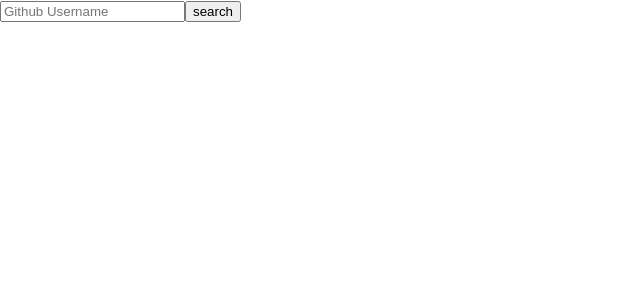
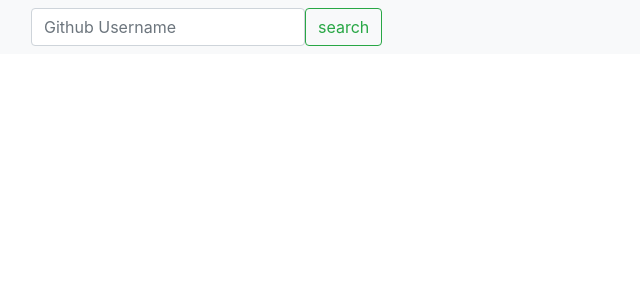
Before and after one commit to vzubviktor/signd, a React (Create React App) app in the folder signd/: page / in a window 1280 px wide. Shown: the top 300 px of the page, without its empty margins (0-640 px from the left). Built offline with nearby package versions, Linux system fonts and the light colour scheme.

Commit message:
added some styles

```diff
--- a/signd/package.json
+++ b/signd/package.json
@@ -7,6 +7,7 @@
     "@testing-library/react": "^11.2.7",
     "@testing-library/user-event": "^12.8.3",
     "axios": "^0.23.0",
+    "bootstrap": "^5.1.3",
     "react": "^17.0.2",
     "react-dom": "^17.0.2",
     "react-scripts": "4.0.3",
--- a/signd/public/index.html
+++ b/signd/public/index.html
@@ -10,21 +10,9 @@
       content="Web site created using create-react-app"
     />
     <link rel="apple-touch-icon" href="%PUBLIC_URL%/logo192.png" />
-    <!--
-      manifest.json provides metadata used when your web app is installed on a
-      user's mobile device or desktop. See https://developers.google.com/web/fundamentals/web-app-manifest/
-    -->
-    <link rel="manifest" href="%PUBLIC_URL%/manifest.json" />
-    <!--
-      Notice the use of %PUBLIC_URL% in the tags above.
-      It will be replaced with the URL of the `public` folder during the build.
-      Only files inside the `public` folder can be referenced from the HTML.
+    <link rel="stylesheet" href="https://stackpath.bootstrapcdn.com/bootstrap/4.1.2/css/bootstrap.min.css" integrity="sha384-Smlep5jCw/wG7hdkwQ/Z5nLIefveQRIY9nfy6xoR1uRYBtpZgI6339F5dgvm/e9B" crossorigin="anonymous">
 
-      Unlike "/favicon.ico" or "favicon.ico", "%PUBLIC_URL%/favicon.ico" will
-      work correctly both with client-side routing and a non-root public URL.
-      Learn how to configure a non-root public URL by running `npm run build`.
-    -->
-    <title>React App</title>
+    <title>SignD assignment</title>
   </head>
   <body>
     <noscript>You need to enable JavaScript to run this app.</noscript>
--- a/signd/src/components/Result.js
+++ b/signd/src/components/Result.js
@@ -3,12 +3,11 @@
 const Result = (props) =>{
 
     const {repos}  = props;
-    console.log(props);
+    // console.log(props);
     const repoResult = repos.map((repo) =>{
-        const {id, name, description} = repo;
+        const {id, name, html_url, description} = repo;
         return <div key ={id}>
-            <p> repo name : {name} </p>
-            <p> description : {description}</p>
+            {name}
         </div>
     });
 
--- a/signd/src/components/SearchBar.js
+++ b/signd/src/components/SearchBar.js
@@ -25,16 +25,19 @@
 
 
     return <>
-    <div>
-    <form>
-        <input className = 'input'
+    <nav class="navbar navbar-light bg-light">
+    <div className="container-fluid">
+    <form className="d-flex">
+        <input className = "form-control me-2"
+        type="search"
         value = {username}
         placeholder = 'Github Username'
         onChange  = {e => setUsername(e.target.value)}/>
-            <button className = 'button' onClick = {handleSubmit}>{loading? 'searching...' : 'search'}</button>
+            <button className = "btn btn-outline-success" type="submit" onClick = {handleSubmit}>{loading? 'searching...' : 'search'}</button>
 
     </form>
     </div>
+    </nav>
     <div>
         <Result repos = {repos} />
     </div>
```
Also changed, not shown: 1 other file (tests, documents, lock files or other folders).
